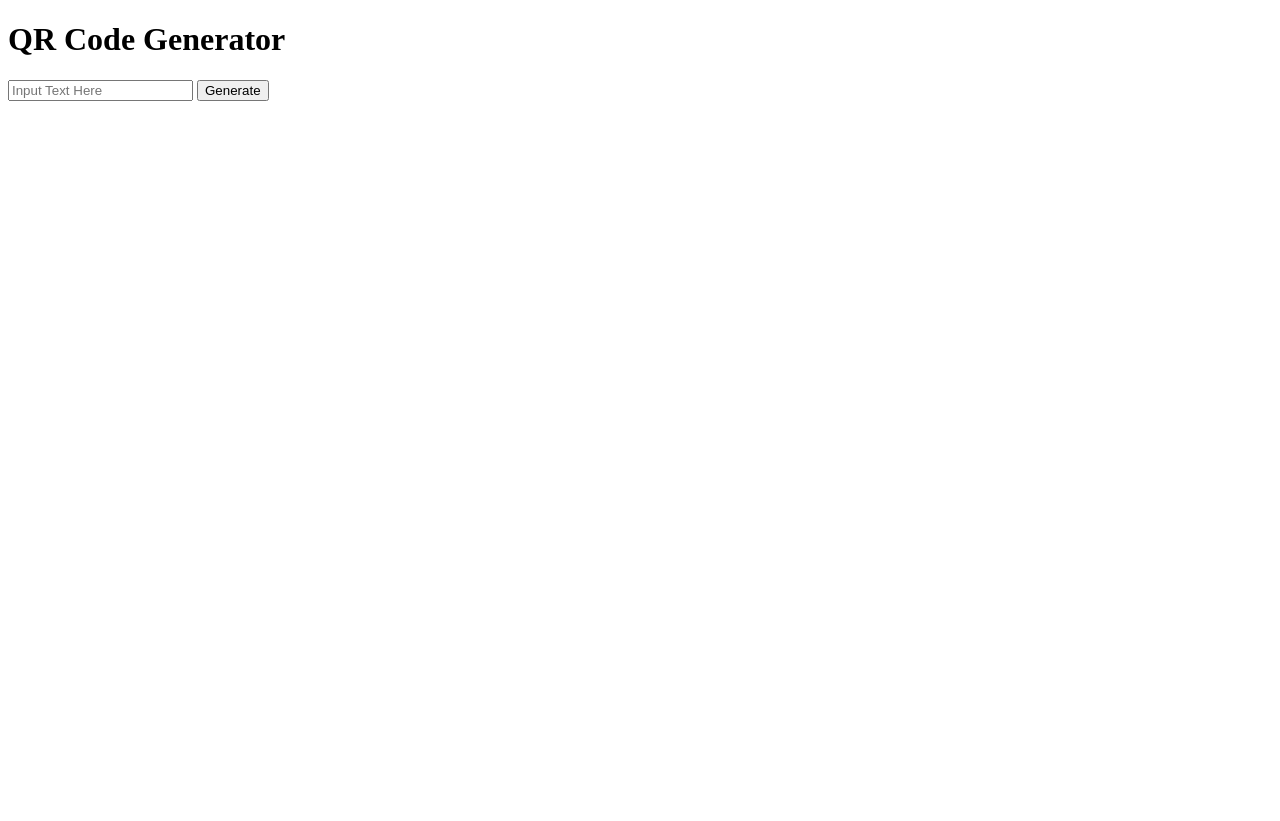
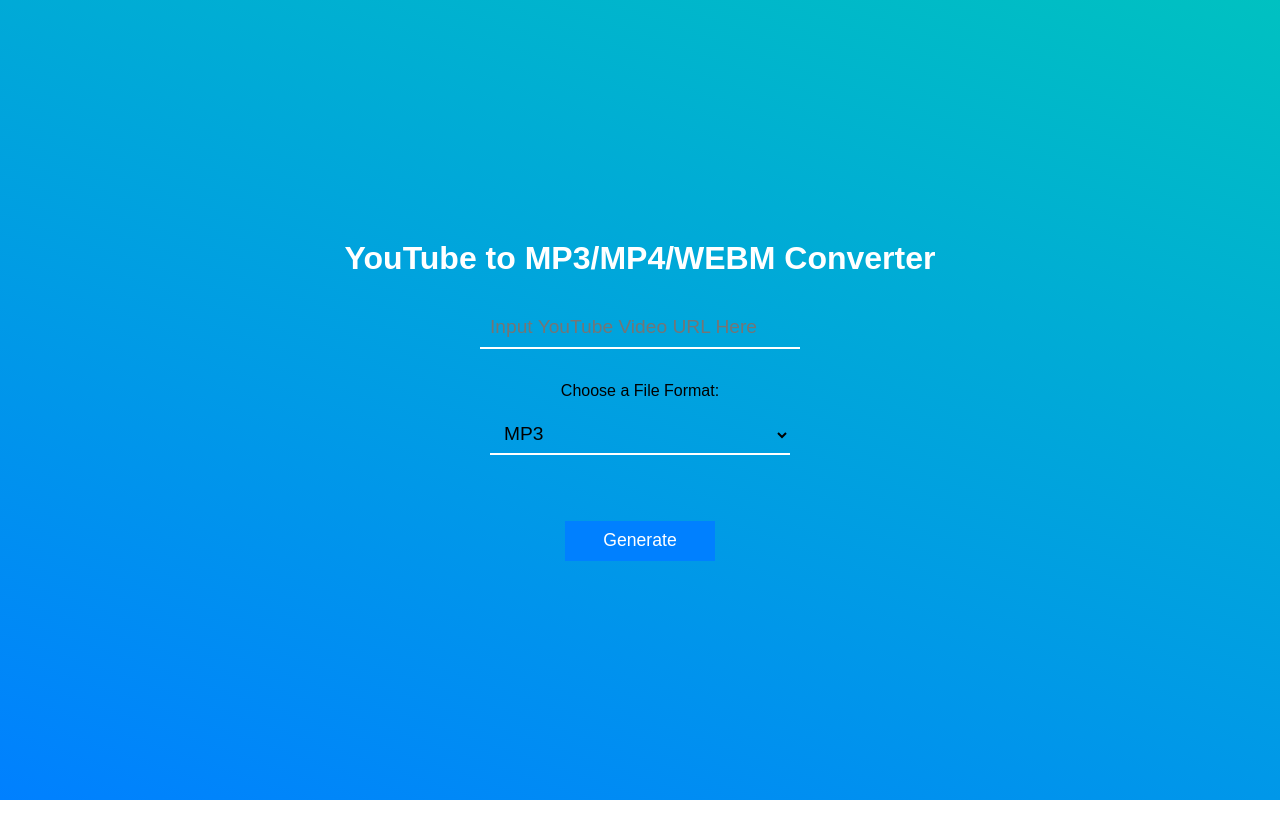
Before and after one commit to ValiantWind/YouTubeVideoConverter, a plain HTML site: page index.html in a window 1280 px wide. After the commit the page ends 800 px from the top, so only its background shows below. Drawn offline with Linux system fonts and the light colour scheme.

Commit message:
First Commit

```diff
--- a/index.html
+++ b/index.html
@@ -3,17 +3,24 @@
   <head>
     <meta charset="UTF-8" />
     <meta name="viewport" content="width=device-width, initial-scale=1.0" />
-    <title>QR Code Generator</title>
+    <title>YouTube Converter</title>
     <link rel="stylesheet" href="style.css" />
   </head>
   <body>
     <div class="main">
-      <h1>QR Code Generator</h1>
-      <input type="text" name="" id="input" autocomplete="off" placeholder="Input Text Here"/>
+      <h1>YouTube to MP3/MP4/WEBM Converter</h1>
+      <input type="text" name="" id="urlInput" autocomplete="off" placeholder="Input YouTube Video URL Here" required="true"/><br>
+ <label for="fileformats">Choose a File Format:</label>
+  <select name="" id="fileFormatInput">
+    <option value="mp3">MP3</option>
+    <option value="mp4">MP4</option>
+    <option value="webm">WEBM</option>
+  </select>
+  <br><br>
       <button type="submit" onclick="generate()" id="submit">
         Generate
       </button>
-      <img src="" alt="" id="img">
+      <img src="" alt="" id="button">
     </div>
     <script src="script.js"></script>
   </body>
--- a/script.js
+++ b/script.js
@@ -0,0 +1,14 @@
+function generate(){
+    var urlInput = document.getElementById("urlInput").value;
+
+    var fileType = document.getElementById("fileFormatInput").value;
+
+    var apiUrl = ``;
+
+    var downloadButton = document.getElementById("button");
+
+    downloadButton.src = apiUrl;
+
+  console.log(apiUrl)
+
+  }
--- a/style.css
+++ b/style.css
@@ -1,4 +1,59 @@
-html, body {
-  height: 100%;
-  width: 100%;
+*{
+    margin: 0;
+    padding: 0;
 }
+.main{
+    width: 100%;
+    height: 100vh;
+    display: flex;
+    justify-content: center;
+    align-items: center;
+    flex-direction: column;
+    background: linear-gradient(19deg,#0080ff 0%,#00c1c1);
+}
+h1{
+    color: white;
+    margin: 15px;
+    font-family: Arial, sans-serif;
+}
+input{
+    width: 300px;
+    height: 40px;
+    background: none;
+    border: none;
+    border-bottom: 2px solid white;
+    margin: 15px;
+    outline: none;
+    font-size: 1.2rem;
+    color: white;
+    padding: 0 10px;
+}
+label{
+    color: black;
+    font-family: Arial, sans-serif;
+}
+button{
+    width: 150px;
+    height: 40px;
+    font-size: 1.1rem;
+    margin: 15px;
+    cursor: pointer;
+    outline: none;
+    background: #0080ff;
+    color: white;
+    border: none;
+    font-family: Arial, sans-serif;
+}
+
+select{
+    width: 300px;
+    height: 40px;
+    background: none;
+    border: none;
+    border-bottom: 2px solid white;
+    margin: 15px;
+    outline: none;
+    font-size: 1.2rem;
+    color: black;
+    padding: 0 10px;
+}
```
Also changed, not shown: 2 other files.
